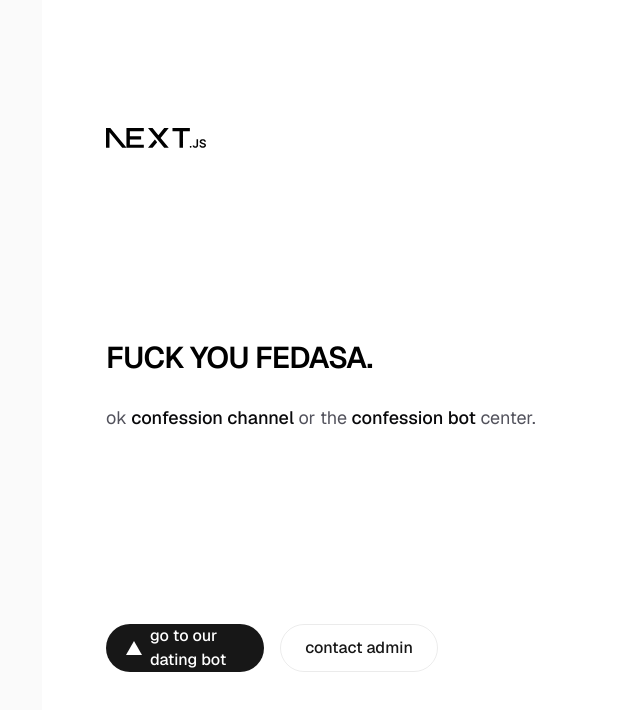
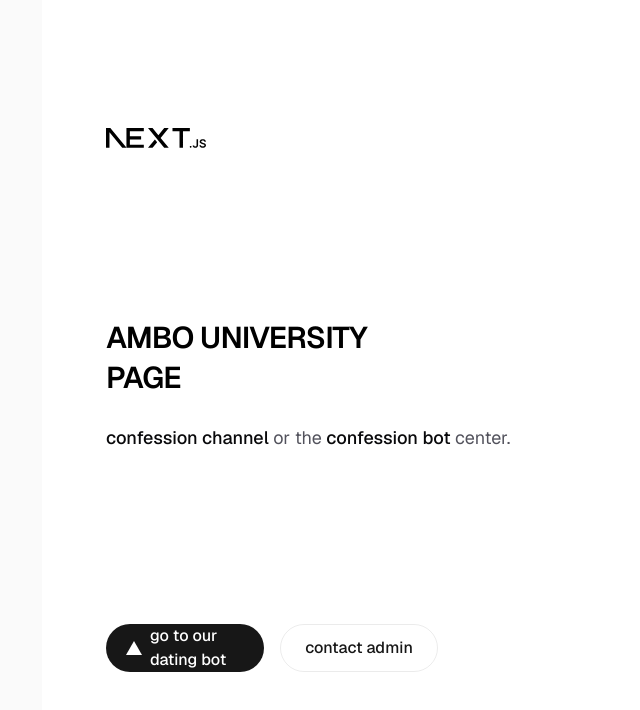
Before and after one commit to daniget12/my-app, a Next.js app: page / in a window 1280 px wide. Shown: the top 710 px of the page, without its empty margins (214-854 px from the left). Built offline with nearby package versions, Linux system fonts and the light colour scheme.

Commit message:
Update page.tsx and fix .gitignore

```diff
--- a/app/page.tsx
+++ b/app/page.tsx
@@ -14,10 +14,10 @@ export default function Home() {
         />
         <div className="flex flex-col items-center gap-6 text-center sm:items-start sm:text-left">
           <h1 className="max-w-xs text-3xl font-semibold leading-10 tracking-tight text-black dark:text-zinc-50">
-            FUCK YOU FEDASA.
+            AMBO UNIVERSITY PAGE
           </h1>
           <p className="max-w-md text-lg leading-8 text-zinc-600 dark:text-zinc-400">
-            ok{" "}
+            {" "}
             <a
               href="https://t.me/AmboU_confession"
               className="font-medium text-zinc-950 dark:text-zinc-50"
```
